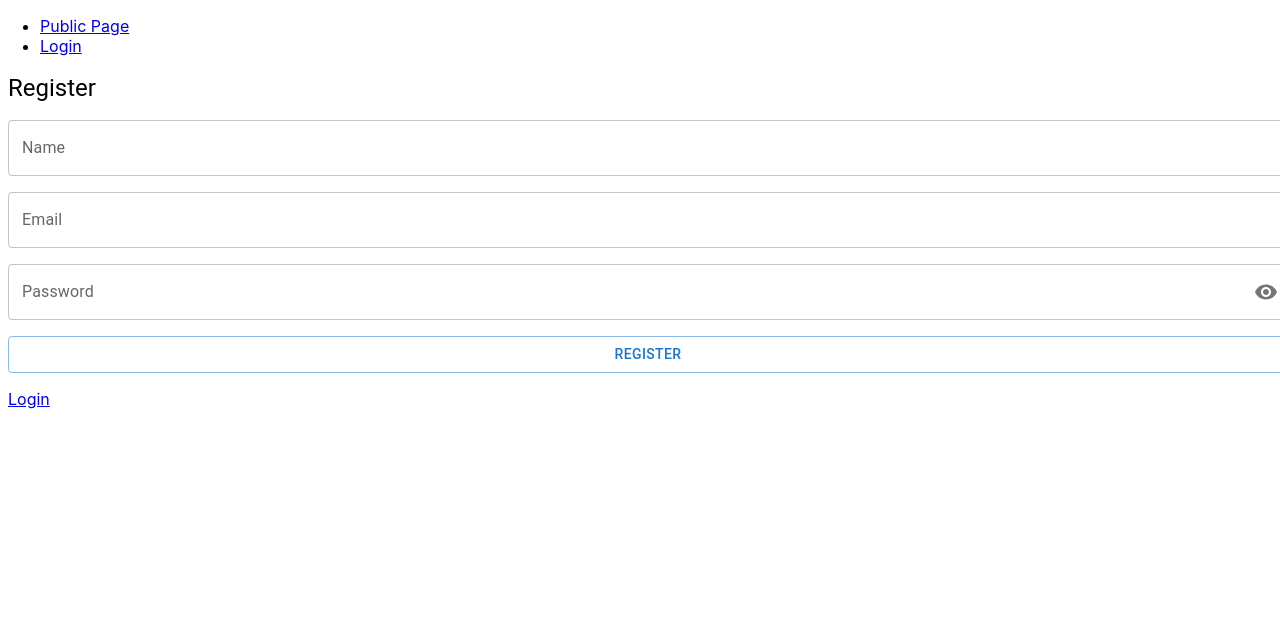
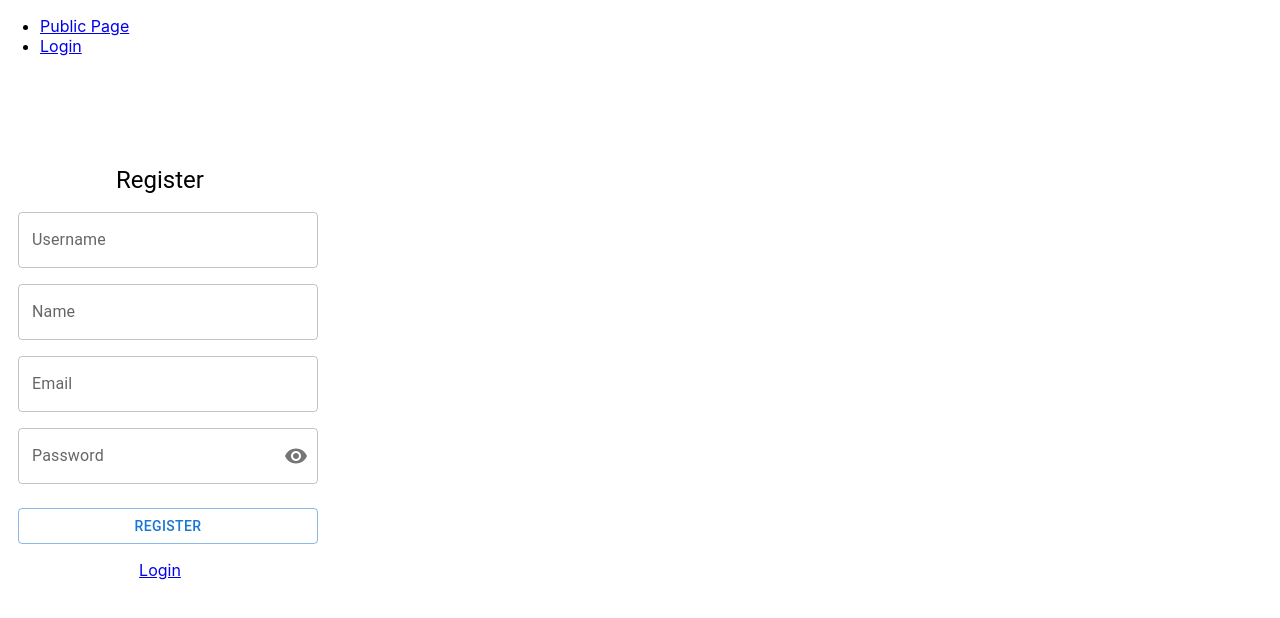
Before and after one commit to jylee2/planner-react, a React (Create React App) app: page /register in a window 1280 px wide. Shown: the top 618 px of the page. Built offline with nearby package versions, Linux system fonts and the light colour scheme.

Commit message:
feat(register): working register

```diff
--- a/src/App/pages/Register.tsx
+++ b/src/App/pages/Register.tsx
@@ -1,5 +1,5 @@
-import { useState, useCallback } from "react";
-import { Link } from "react-router-dom";
+import { useState, useCallback, ChangeEvent, SyntheticEvent } from "react";
+import { Link, useNavigate } from "react-router-dom";
 
 import Box from "@mui/material/Box";
 import Typography from "@mui/material/Typography";
@@ -13,39 +13,19 @@ import Visibility from "@mui/icons-material/Visibility";
 import VisibilityOff from "@mui/icons-material/VisibilityOff";
 import Button from "@mui/material/Button";
 
-// export const action = async ({ request }: any) => {
-//   const form = await request.formData();
-
-//   const name = form.get("name")
-//   const email = form.get("email")
-//   const password = form.get("password")
-//   const fields = { name, email, password }
-
-//   const response = await fetch(`${process.env.REACT_APP_BASE_URL}/api/register`, {
-//     method: "POST",
-//     headers: { "Content-Type": "application/json" },
-//     body: JSON.stringify(fields),
-//   });
-
-//   const content = await response.json();
-
-//   if (content.success) {
-//     return redirect("/auth/login")
-//   }
-
-//   return content
-// };
-
 const RegisterPage = () => {
+  const navigate = useNavigate();
   const [values, setValues] = useState({
     name: "",
     email: "",
+    username: "",
     password: "",
     showPassword: false,
   });
+  const [error, setError] = useState("");
 
   const onFormChange = useCallback(
-    (prop: any) => (event: any) => {
+    (prop: string) => (event: ChangeEvent<HTMLInputElement>) => {
       setValues({ ...values, [prop]: event.target.value });
     },
     [values]
@@ -58,17 +38,85 @@ const RegisterPage = () => {
     });
   }, [values]);
 
-  const handleMouseDownPassword = useCallback((event: any) => {
+  const handleMouseDownPassword = useCallback((event: SyntheticEvent) => {
     event.preventDefault();
   }, []);
 
+  const onSubmit = useCallback(
+    async (event: SyntheticEvent) => {
+      event.preventDefault();
+
+      const input = {
+        name: values.name,
+        email: values.email,
+        username: values.username,
+        password: values.password,
+      };
+      console.log("--------input.password?.length", input.password?.length);
+      if (input.password?.length < 8) {
+        return setError("Password must have at least 8 characters.");
+      }
+
+      try {
+        const response = await fetch(
+          `${process.env.REACT_APP_BASE_URL}/api/register`,
+          {
+            method: "POST",
+            headers: { "Content-Type": "application/json" },
+            body: JSON.stringify(input),
+          }
+        );
+
+        const content = await response.json();
+
+        if (content?.success) {
+          return navigate("/login");
+        }
+        if (content?.message) {
+          return setError(content?.message);
+        }
+      } catch (error) {
+        console.log("--------Error when registering user.", error);
+      }
+    },
+    [navigate, values]
+  );
+
   return (
-    <Box>
-      <Typography variant="h5" gutterBottom component="div" sx={{ m: 1 }}>
+    <div
+      style={{
+        margin: "10px",
+        padding: 0,
+        maxWidth: "300px",
+        height: "75vh",
+        display: "flex",
+        flexDirection: "column",
+        justifyContent: "center",
+        alignItems: "center",
+      }}
+    >
+      <Typography
+        align="left"
+        variant="h5"
+        gutterBottom
+        component="div"
+        sx={{ m: 1 }}
+      >
         Register
       </Typography>
 
       <form method="POST">
+        <TextField
+          id="username"
+          label="Username"
+          variant="outlined"
+          type="username"
+          placeholder="username"
+          value={values.username}
+          onChange={onFormChange("username")}
+          sx={{ m: 1, width: "100%" }}
+          name="username"
+        />
         <TextField
           id="name"
           label="Name"
@@ -117,14 +165,22 @@ const RegisterPage = () => {
           />
         </FormControl>
 
-        {/* {
-          actionData?.message &&
-          <Typography variant="subtitle1" gutterBottom component="div" sx={{ m: 1 }}>
-            {actionData?.message}
-          </Typography>
-        } */}
+        <Typography
+          align="left"
+          variant="subtitle1"
+          gutterBottom
+          component="div"
+          sx={{ m: 1 }}
+        >
+          {error}
+        </Typography>
 
-        <Button sx={{ m: 1, width: "100%" }} variant="outlined" type="submit">
+        <Button
+          sx={{ m: 1, width: "100%" }}
+          variant="outlined"
+          type="submit"
+          onClick={onSubmit}
+        >
           Register
         </Button>
       </form>
@@ -134,7 +190,7 @@ const RegisterPage = () => {
           Login
         </Link>
       </Box>
-    </Box>
+    </div>
   );
 };
 
```
